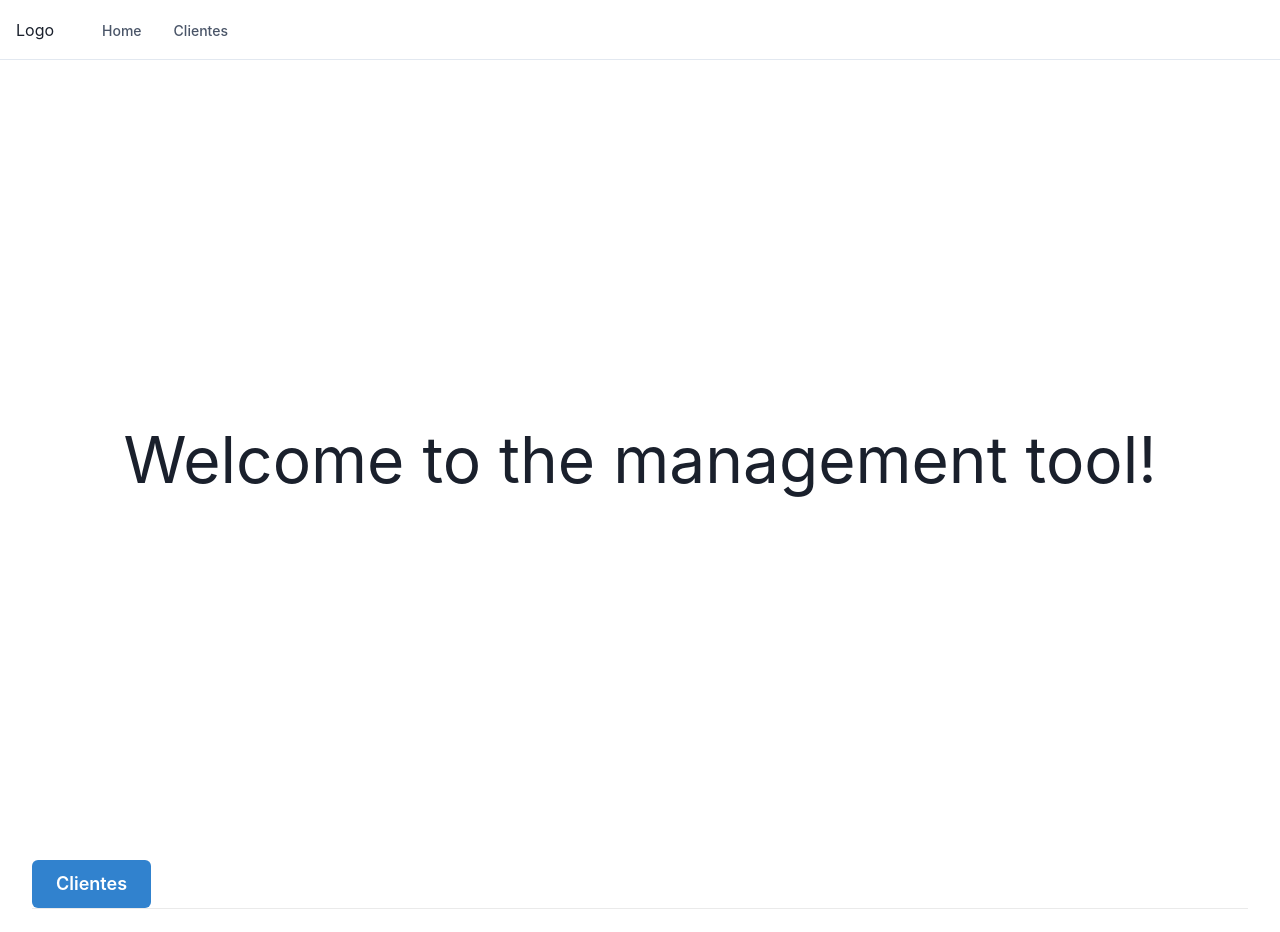
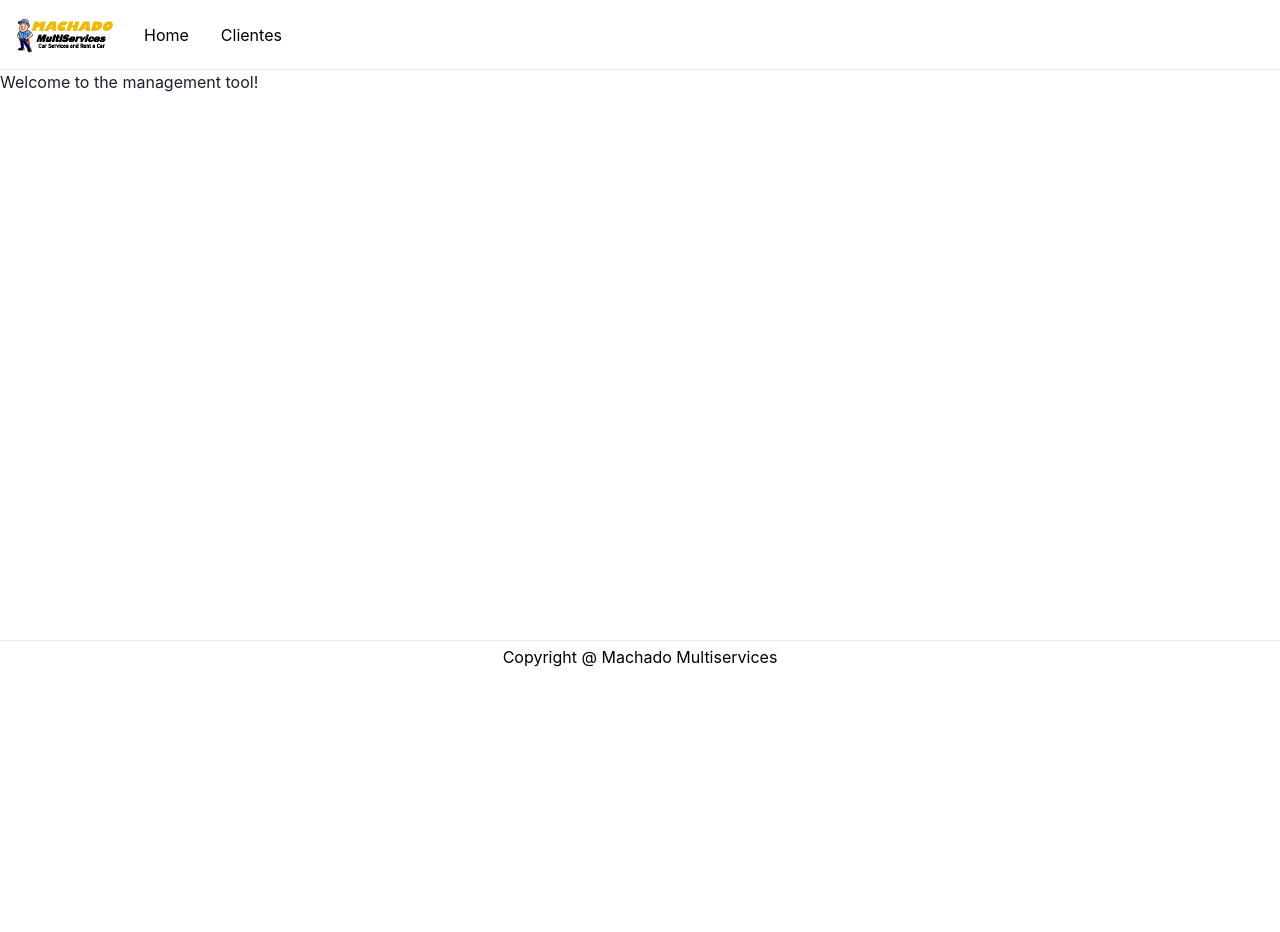
Before and after one commit to cleitonpqz-cacsis/turbo-winner, a Next.js app: page / in a window 1280 px wide. Shown: the top 932 px of the page. After the commit the page ends 800 px from the top, so only its background shows below. Built offline with nearby package versions, Linux system fonts and the light colour scheme.

Commit message:
added a Layout with navbar and footer on website

```diff
--- a/components/Footer.tsx
+++ b/components/Footer.tsx
@@ -1,8 +1,13 @@
 import styles from "../styles/Home.module.css";
+import { useColorModeValue, Box } from "@chakra-ui/react";
 
 export default function Footer() {
   return (
-    <footer className={styles.footer}>
+    <Box
+      className={styles.footer}
+      as="footer"
+      bg={useColorModeValue("white", "gray.800")}
+    >
       <a
         href="https://machadomultiservices.com/"
         target="_blank"
@@ -10,6 +15,6 @@ export default function Footer() {
       >
         Copyright @ Machado Multiservices
       </a>
-    </footer>
+    </Box>
   );
 }
--- a/components/Layout.js
+++ b/components/Layout.js
@@ -12,7 +12,7 @@ export default function Layout({ children }) {
                 <link rel="icon" href="/favicon.ico" />
             </Head>
             <NavBar/>
-            <Box minH={500}>{ children }</Box>
+            <Box minH={570}>{ children }</Box>
             <Footer/>
         </>
     )
--- a/components/NavBar.tsx
+++ b/components/NavBar.tsx
@@ -20,8 +20,10 @@ import {
   ChevronDownIcon,
   ChevronRightIcon,
 } from "@chakra-ui/icons";
+import Image from "next/image";
+import logo from "../public/logo-mm-black.png";
 
-const NavBar: Function = () => {
+function NavBar(): JSX.Element {
   const { isOpen, onToggle } = useDisclosure();
 
   return (
@@ -29,7 +31,7 @@ const NavBar: Function = () => {
       <Flex
         bg={useColorModeValue("white", "gray.800")}
         color={useColorModeValue("gray.600", "white")}
-        minH={"60px"}
+        minH={"70px"}
         py={{ base: 2 }}
         px={{ base: 4 }}
         borderBottom={1}
@@ -51,16 +53,17 @@ const NavBar: Function = () => {
             aria-label={"Toggle Navigation"}
           />
         </Flex>
+        <Flex ml="0" href="/">
+          <Image src={logo} width={100} height={40} />
+        </Flex>
         <Flex flex={{ base: 1 }} justify={{ base: "center", md: "start" }}>
           <Text
             textAlign={useBreakpointValue({ base: "center", md: "left" })}
             fontFamily={"heading"}
             color={useColorModeValue("gray.800", "white")}
-          >
-            Logo
-          </Text>
+          ></Text>
 
-          <Flex display={{ base: "none", md: "flex" }} ml={10}>
+          <Flex display={{ base: "none", md: "flex" }} ml={5}>
             <DesktopNav />
           </Flex>
         </Flex>
@@ -78,10 +81,10 @@ const NavBar: Function = () => {
       </Collapse>
     </Box>
   );
-};
+}
 
 const DesktopNav = () => {
-  const linkColor = useColorModeValue("gray.600", "gray.200");
+  const linkColor = useColorModeValue("black", "gray.200");
   const linkHoverColor = useColorModeValue("gray.800", "white");
   const popoverContentBgColor = useColorModeValue("white", "gray.800");
 
@@ -94,8 +97,7 @@ const DesktopNav = () => {
               <Link
                 p={2}
                 href={navItem.href ?? "#"}
-                fontSize={"sm"}
-                fontWeight={500}
+                fontSize={"md"}
                 color={linkColor}
                 _hover={{
                   textDecoration: "none",
@@ -247,16 +249,7 @@ const NAV_ITEMS: Array<NavItem> = [
   },
   {
     label: "Clientes",
-    children: [
-      {
-        label: "Novo cliente",
-        href: "/customers/new",
-      },
-      {
-        label: "Tabela clientes",
-        href: "/customers",
-      },
-    ],
+    href: "/customers",
   },
   // {
   //   label: "Contratos",
--- a/pages/index.tsx
+++ b/pages/index.tsx
@@ -1,39 +1,7 @@
 import type { NextPage } from "next";
-import { Button } from "@chakra-ui/react";
-import Head from "next/head";
-import Link from "next/link";
-import styles from "../styles/Home.module.css";
 
 const Home: NextPage = () => {
-  return (
-    <div className={styles.container}>
-      <Head>
-        <title>Machado Multiservices Contract Managment</title>
-        <meta name="description" content="Contract management" />
-        <link rel="icon" href="/favicon.ico" />
-      </Head>
-
-      <main className={styles.main}>
-        <h1 className={styles.title}>Welcome to the management tool!</h1>
-      </main>
-
-      <Link href="/customers">
-        <Button size="lg" colorScheme="blue">
-          Clientes
-        </Button>
-      </Link>
-
-      <footer className={styles.footer}>
-        <a
-          href="https://machadomultiservices.com/"
-          target="_blank"
-          rel="noopener noreferrer"
-        >
-          Copyright @ Machado Multiservices
-        </a>
-      </footer>
-    </div>
-  );
+  return <h1>Welcome to the management tool!</h1>;
 };
 
 export default Home;
--- a/styles/Home.module.css
+++ b/styles/Home.module.css
@@ -15,11 +15,11 @@
 .footer {
   display: flex;
   flex: 1;
-  padding: 2rem 0;
+  padding: 1rem 0;
   border-top: 1px solid #eaeaea;
   justify-content: center;
   align-items: center;
-  max-height: 10px;
+  max-height: 5px;
 }
 
 .footer a {
@@ -27,6 +27,7 @@
   justify-content: center;
   align-items: center;
   flex-grow: 1;
+  color: black;
 }
 
 .title a {
```
Also changed, not shown: public/logo-mm-black.png (added).
